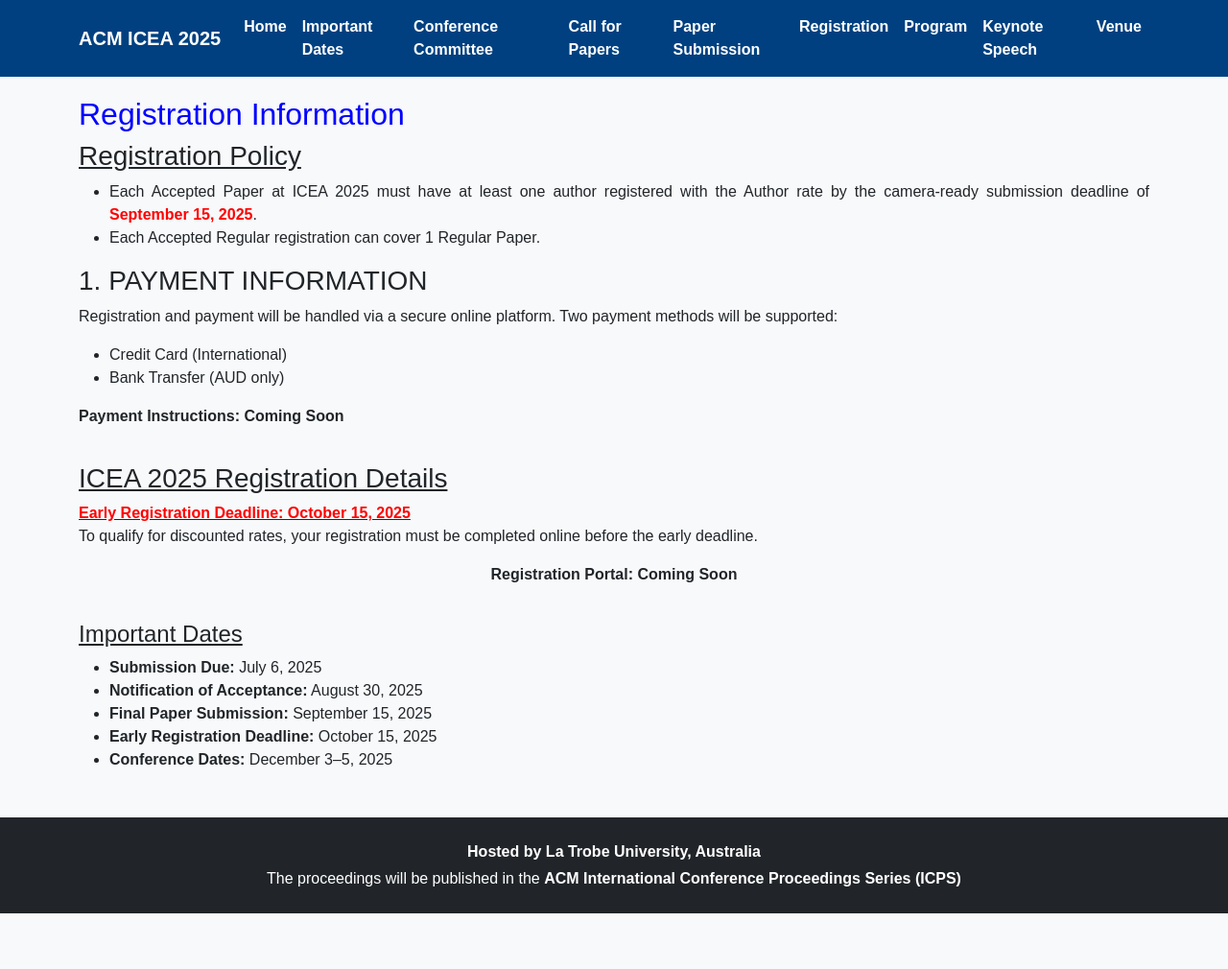
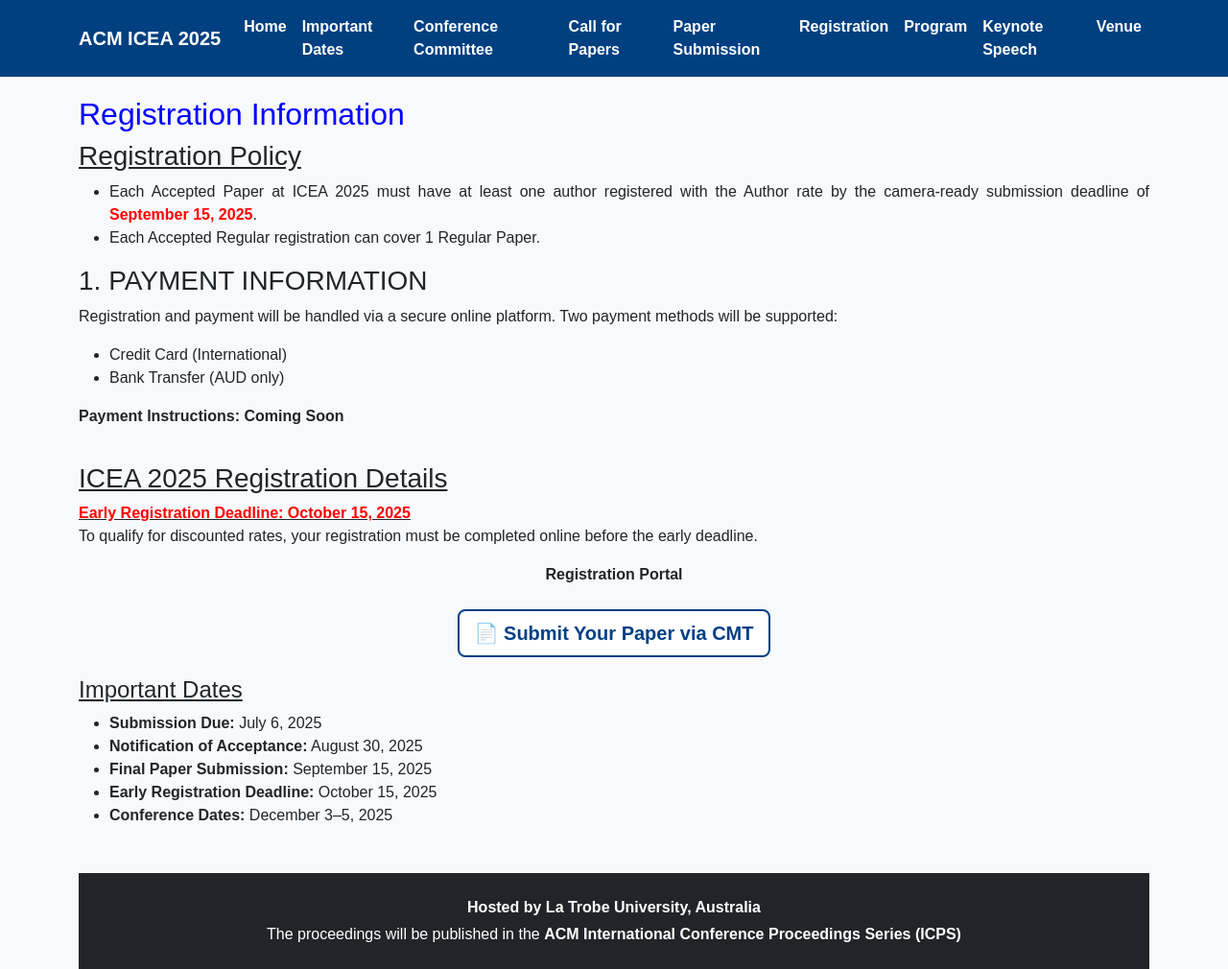
Before and after one commit to icea2025/latrobe, a Jekyll site: the page registration/index.html, which Jekyll copies as it is, in a window 1280 px wide and 1010 px high. Shown: the whole window at 96% size. Built offline with Jekyll 4.4.1, drawn with Linux system fonts in a browser that asks for light colours.

Commit message:
Update index.html

```diff
--- a/registration/index.html
+++ b/registration/index.html
@@ -85,8 +85,14 @@
           To qualify for discounted rates, your registration must be completed online before the early deadline.
         </span>
       </p>
-      <center><p><strong>Registration Portal: Coming Soon</strong></p></center>
-    </div>
+      <center><p><strong>Registration Portal</strong></p></center>
+
+<div class="text-center mt-4">
+  <a href="https://cmt3.research.microsoft.com/ICEA2025/" target="_blank" class="btn btn-lg fw-bold" style="background-color: white; color: #004085; border: 2px solid #004085;">
+    📄 Submit Your Paper via CMT
+  </a>
+</div>
+
 
     <div style="padding-top: 20px">
       <h4><u>Important Dates</u></h4>
```
